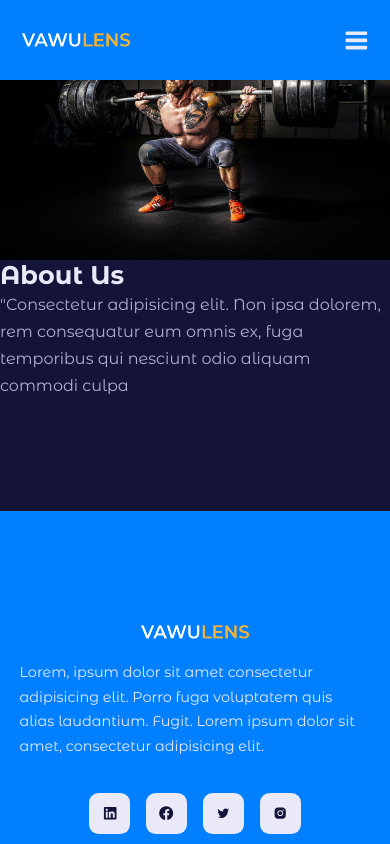
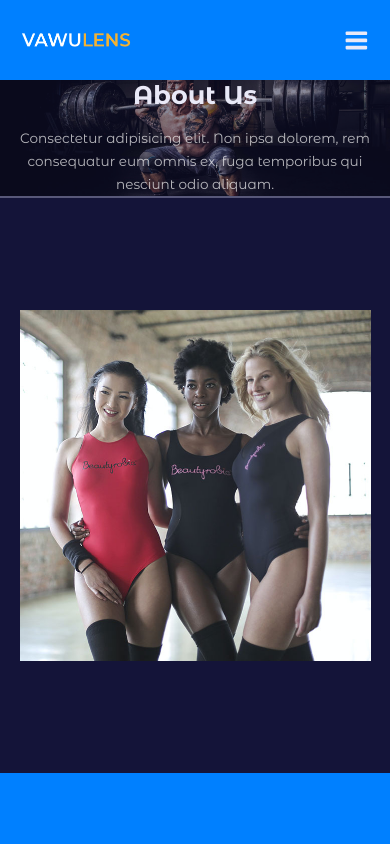
Before and after one commit to JoeTechx/gymlens, a React (Create React App) app: page /about in a window 390 px wide. Shown: the top 844 px of the page. Built offline with nearby package versions, Linux system fonts and the light colour scheme.

Commit message:
feature: About section

```diff
--- a/src/components/Header.jsx
+++ b/src/components/Header.jsx
@@ -1,7 +1,7 @@
 const Header = ({title, image, children}) => {
   return (
     <header className= 'header'>
-       < div className= "header__container">
+       <div className= "header__container">
             <div className= "header__container-bg">
                 <img src={image} alt={title} />
             </div>
--- a/src/index.css
+++ b/src/index.css
@@ -59,26 +59,23 @@
   color: var(--color-gray-100);
 }
 
-
-  h1{
+h1 {
   font-size: 3rem;
 }
 
-  h2{
+h2 {
   font-size: 2rem;
 }
 
-  a{
+a {
   color: var(--color-gray-100);
 }
 
-  img{
+img {
   display: block;
   object-fit: cover;
   width: 100%;
 }
-
-
 
 .btn {
   color: var(--color-gray-100);
@@ -90,38 +87,35 @@
   font-weight: 500;
   transition: var(--transition);
 }
-  .btn:hover{
+.btn:hover {
   background-color: var(--color-secondary);
   color: var(--color-gray-600);
 }
-  .btn.lg{
+.btn.lg {
   padding: 1rem 3rem;
   border-radius: 2rem;
 }
 
-  .btn.sm{
+.btn.sm {
   padding: 0.4rem 1.2rem;
   font-size: 0.9rem;
 }
 
-  .btn.sm:hover{
+.btn.sm:hover {
   background-color: var(--color-gray-100);
 }
 
-
-
-  section{
+section {
   margin-top: 10rem;
 }
 
-
-  .section__head{
+.section__head {
   display: flex;
   align-items: center;
   gap: 1rem;
 }
 
-  .section__head span{
+.section__head span {
   background-color: var(--color-gray-500);
   padding: 0.8rem;
   border-radius: 1rem;
@@ -129,12 +123,7 @@
   font-size: 1.5rem;
 }
 
-
-
-
-
-
-  .card{
+.card {
   background-color: var(--color-gray-500);
   border: 3px solid transparent;
   text-align: center;
@@ -143,16 +132,13 @@
   transition: var(--transition);
 }
 
-  .card:hover{
+.card:hover {
   background-color: transparent;
   border-color: var(--color-gray-400);
   cursor: default;
 }
 
-
-
-
-  .card span{
+.card span {
   width: 3rem;
   height: 3rem;
   background: var(--color-primary);
@@ -167,41 +153,96 @@
   transition: var(--transition);
 }
 
-
-  .card:hover span{
+.card:hover span {
   background: var(--color-secondary);
   color: var(--color-gray-600);
 }
 
-  .card small{
+.card small {
   margin-top: 1rem;
   display: block;
   font-weight: 300;
 }
 
+.header {
+  margin-top: 5rem;
+  height: 20rem;
+  overflow: hidden;
+  border-bottom: 2px solid var(--color-gray-400);
+}
 
+.header__container {
+  width: 100%;
+  height: 100%;
+  display: grid;
+  position: relative;
+  place-items: center;
+}
+
+.header__container-bg {
+  position: absolute;
+  width: 100%;
+}
+
+.header__container-bg img {
+  opacity: 0.5;
+}
+
+.header__content {
+  position: relative;
+  width: 44%;
+  margin: 0 auto;
+  text-align: center;
+  color: var(--color-gray-100);
+}
+
+.header__content h2{
+  margin-bottom: 1rem;
+}
+
+.header__content{
+  color: rgba(255, 255, 255, 0.7)
+}
 /* MEDIA QUERIES (medium screens) */
 
 @media screen and (max-width: 1024px) {
-    .container{
+  .container {
     width: var(--container-width-md);
   }
 
-    h1{
+  h1 {
     font-size: 2rem;
   }
 
-    h2{
+  h2 {
     font-size: 1.6rem;
   }
+
+  .header__content{
+    width: 76%;
   }
-
+}
 
 /* MEDIA QUERIES (small screens) */
 
 @media screen and (max-width: 600px) {
-       h1{
+  h1 {
     font-size: 2.2rem;
     line-height: 1.3;
   }
+
+  section{
+margin-top: 7rem;
   }
+  .header{
+    height: fit-content;
+  }
+
+  .header__content{
+    width: var(--container-width-md);
+  }
+
+  .header__content p{
+    font-size: 0.85rem;
+  }
+}
--- a/src/pages/about/About.jsx
+++ b/src/pages/about/About.jsx
@@ -1,5 +1,6 @@
 import Header from "../../components/Header";
 import HeaderImage from "../../images/header_bg_1.jpg";
+import StoryImage from "../../images/about1.jpg";
 
 import "./About.css";
 
@@ -7,9 +8,19 @@ const About = () => {
   return (
     <>
       <Header title="About Us" image={HeaderImage}>
-        "Consectetur adipisicing elit. Non ipsa dolorem, rem consequatur eum
-        omnis ex, fuga temporibus qui nesciunt odio aliquam commodi culpa
+        Consectetur adipisicing elit. Non ipsa dolorem, rem consequatur eum
+        omnis ex, fuga temporibus qui nesciunt odio aliquam.
       </Header>
+
+      <section className="about__story">
+        <div className="container about__container">
+          <div className="about__section-img">
+            <img src={StoryImage} alt="Our Story"/>
+          </div>
+
+        </div>
+
+      </section>
     </>
   );
 };
```
Lines whose indentation alone changed are shown as unchanged.
